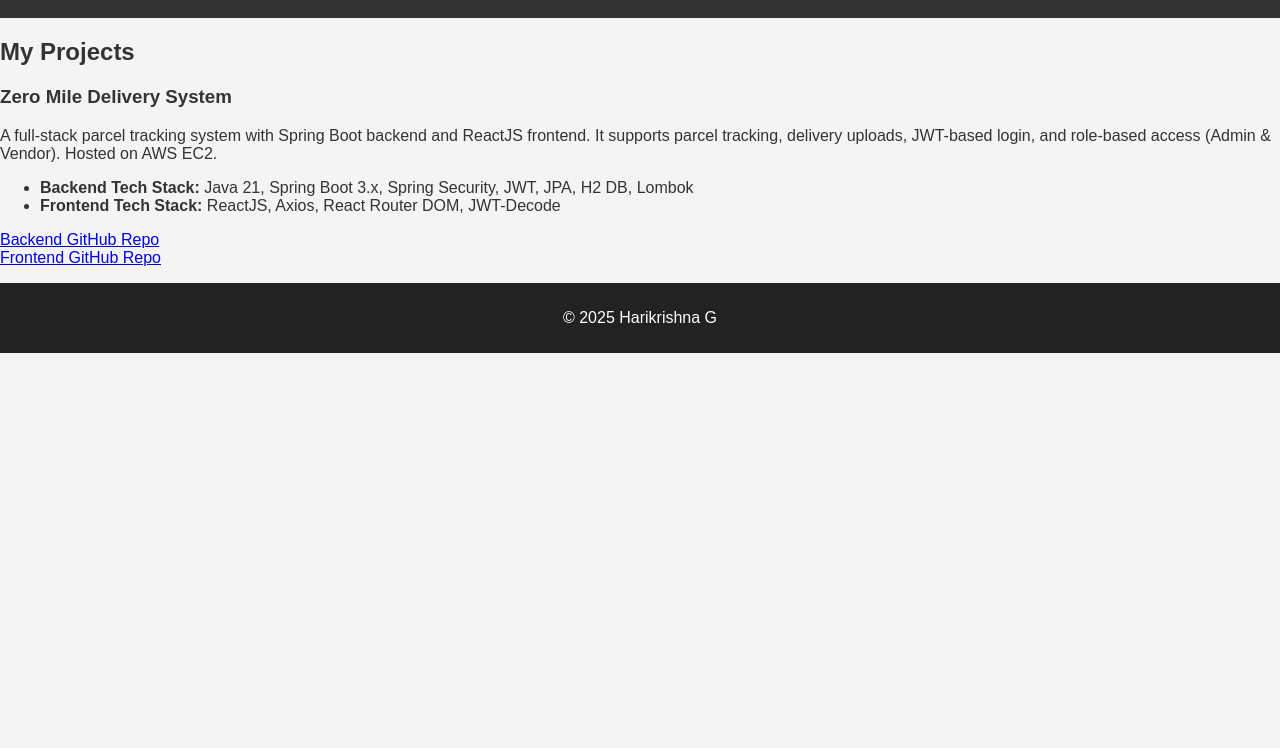
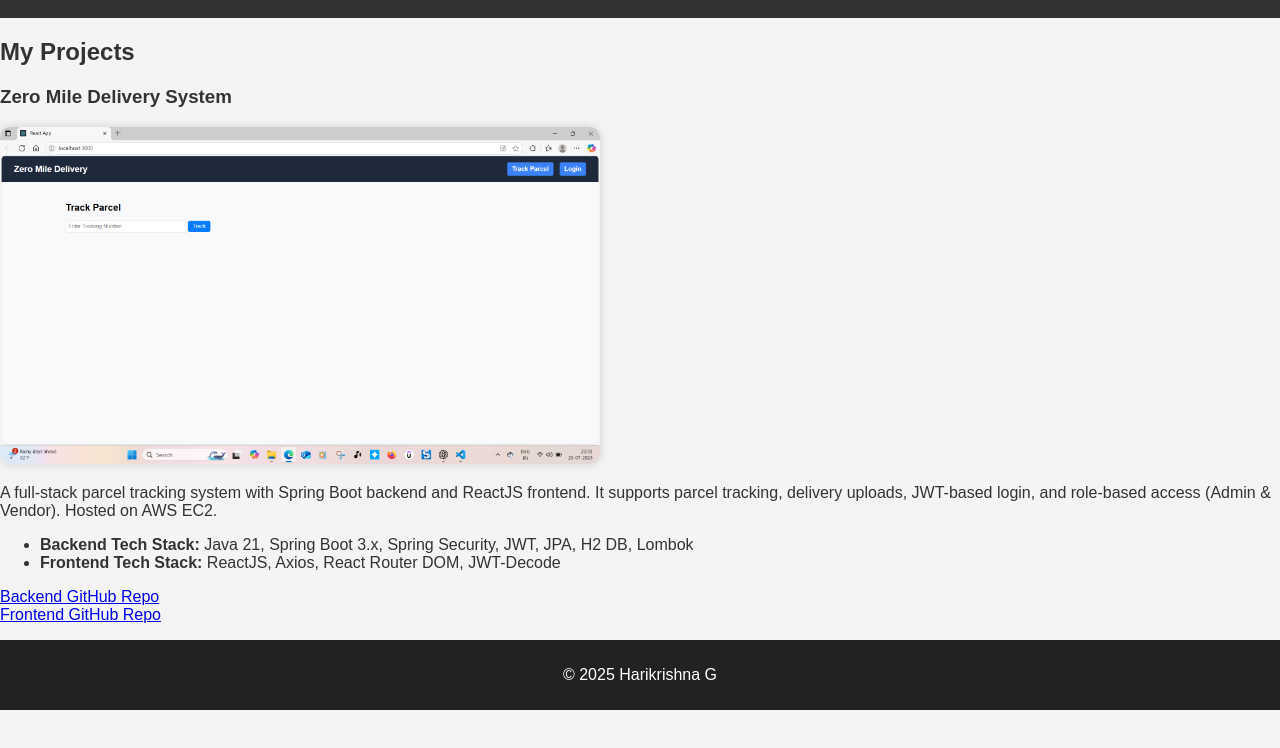
Before and after one commit to Hari612k/personal-portfolio, a plain HTML site: page projects.html in a window 1280 px wide. Shown: the part 52-800 px from the top of the page. Drawn offline with Linux system fonts and the light colour scheme.

Commit message:
Added project screenshot to Projects page

```diff
--- a/projects.html
+++ b/projects.html
@@ -24,6 +24,7 @@
 
       <div class="project">
         <h3>Zero Mile Delivery System</h3>
+        <img src="assets/images/project1.png" alt="Zero Mile Delivery Screenshot" width="100%" style="max-width: 600px; border-radius: 10px; box-shadow: 0 0 10px rgba(0, 0, 0, 0.15);" />
         <p>
           A full-stack parcel tracking system with Spring Boot backend and ReactJS frontend. It supports parcel tracking, delivery uploads, JWT-based login, and role-based access (Admin & Vendor). Hosted on AWS EC2.
         </p>
```
Also changed, not shown: assets/images/project1.png (added).
